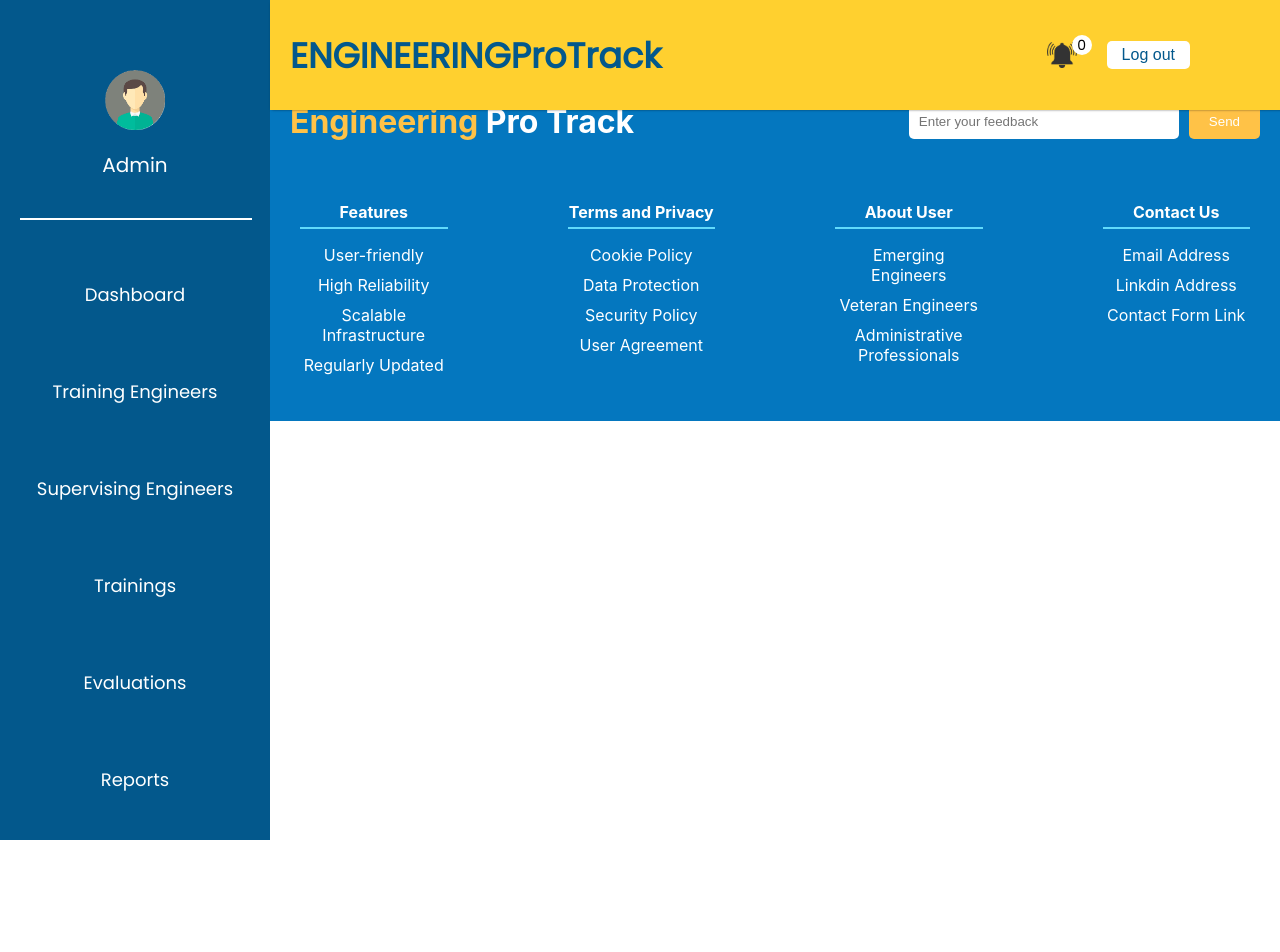
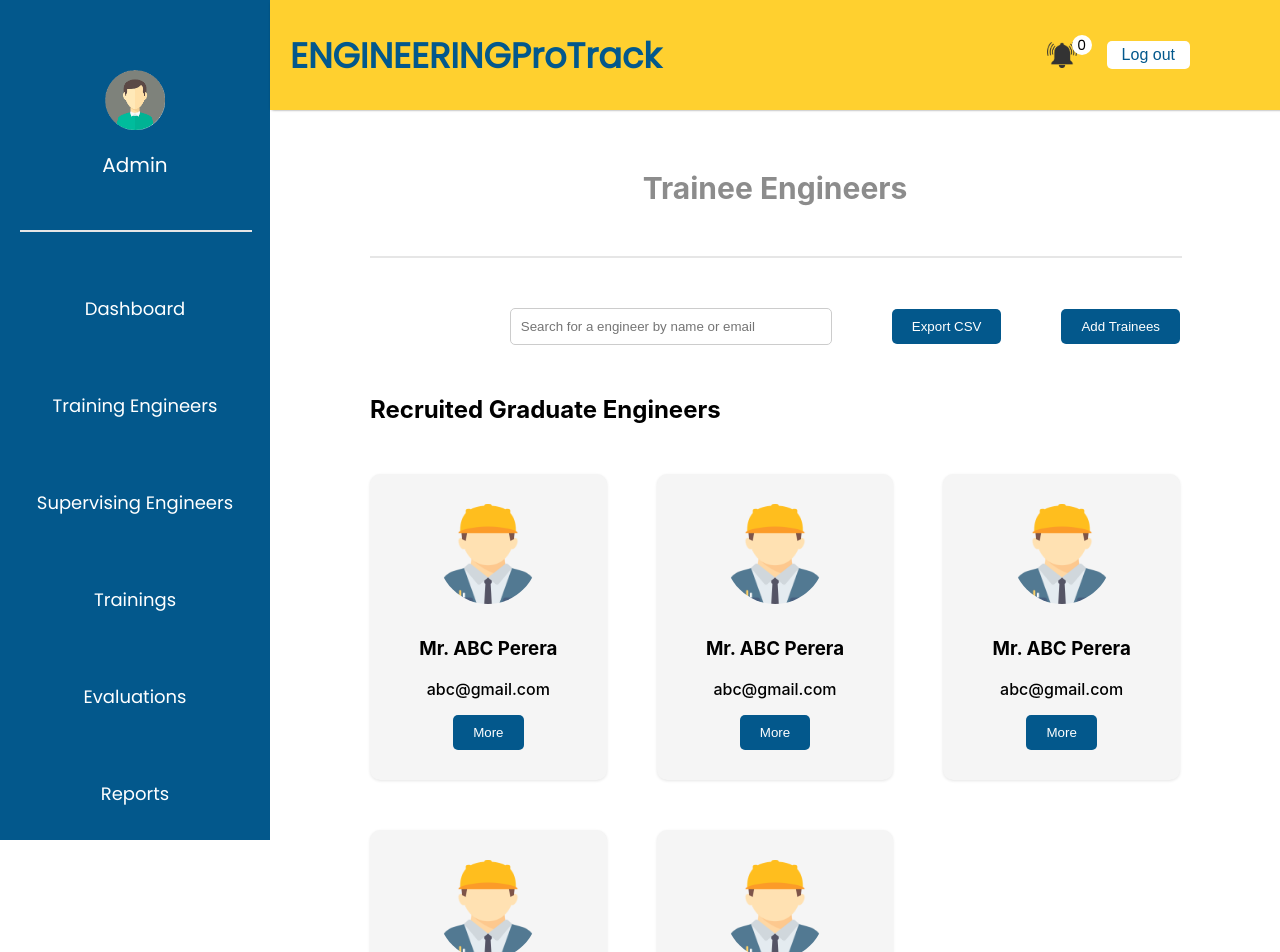
Before and after one commit to NethmaaJay26/Eng_Tracking_FrontEnd, a React (Create React App) app: page /engineers in a window 1280 px wide. Shown: the top 952 px of the page. Before the commit the page ends 800 px from the top, so only its background shows below. Built offline with nearby package versions, Linux system fonts and the light colour scheme.

Commit message:
hr-trainee page

```diff
--- /dev/null
+++ b/src/Pages/CSS/Engineers.css
@@ -0,0 +1,97 @@
+.engineers {
+    margin-left: 270px;
+    padding: 100px;
+    margin-top: 50px;
+  }
+  .engineers h1{
+    font-size: 30px;
+    margin-bottom: 50px;
+    justify-content: left;
+    color: rgb(140, 140, 140);
+  }
+
+  hr {
+    width: 100%;
+    border: 1px solid rgb(230, 230, 230);
+    margin-top: 20px;
+    margin-bottom: 10px;
+  }
+
+  .top-bar {
+    display: flex;
+    justify-content: right;
+    gap:50px;
+    align-items: center;
+    margin-bottom: 20px;
+    margin-top: 50px;
+  }
+
+  .top-bar input {
+    padding: 10px;
+    width: 300px;
+    border: 1px solid #ccc;
+    border-radius: 5px;
+  }
+
+  .top-bar button {
+    padding: 10px 20px;
+    border: none;
+    border-radius: 5px;
+    background-color: #03588C;
+    color: white;
+    cursor: pointer;
+    margin-left: 10px;
+  }
+
+  .top-bar button:hover {
+    background-color: #024a6e;
+  }
+
+  .section {
+    margin-top: 50px;
+  }
+
+  .section h2 {
+    margin-bottom: 50px;
+    justify-content: left;
+    display: flex;
+  }
+
+  .engineer-grid {
+    display: grid;
+    grid-template-columns: repeat(auto-fill, minmax(200px, 1fr));
+    gap: 50px;
+  }
+
+  .engineer-card {
+    background-color: #f5f5f5;
+    padding: 30px;
+    border-radius: 10px;
+    text-align: center;
+    box-shadow: 0 1px 3px rgba(0,0,0,0.1);
+  }
+
+  .engineer-card img {
+    width: 100px;
+    height: 100px;
+    border-radius: 50%;
+    margin-bottom: 10px;
+  }
+
+  .engineer-card p {
+    font-size: 16px;
+    font-weight: 500;
+  }
+
+  .engineer-card button {
+    padding: 10px 20px;
+    border: none;
+    border-radius: 5px;
+    background-color: #03588C;
+    color: white;
+    cursor: pointer;
+  }
+
+  .engineer-card button:hover {
+    background-color: #024a6e;
+  }
--- a/src/Pages/Engineers.jsx
+++ b/src/Pages/Engineers.jsx
@@ -1,10 +1,53 @@
-import React from 'react'
+import React from 'react';
+import './CSS/Engineers.css';
+import engineerIcon from '../Components/Assets/engineerIcon.png'; // Replace with actual path
 
 export default function Engineers() {
+  const engineers = [
+    //  engineersdata
+    { name: 'Mr. ABC Perera', email: 'abc@gmail.com' },
+    { name: 'Mr. ABC Perera', email: 'abc@gmail.com' },
+    { name: 'Mr. ABC Perera', email: 'abc@gmail.com' },
+    { name: 'Mr. ABC Perera', email: 'abc@gmail.com' },
+    { name: 'Mr. ABC Perera', email: 'abc@gmail.com' },
+  ];
+
   return (
     <div className='engineers'>
-      <h1>Engineers</h1>
+      <h1>Trainee Engineers</h1>
+      <hr />
+      <div className='top-bar'>
+        <input type="text" placeholder="Search for a engineer by name or email" />
+        <button>Export CSV</button>
+        <button>Add Trainees</button>
+      </div>
+      <div className='section'>
+        <h2>Recruited Graduate Engineers</h2>
+        <div className='engineer-grid'>
+          {engineers.map((engineer, index) => (
+            <div className='engineer-card' key={index}>
+              <img src={engineerIcon} alt="Engineer" />
+              <h3>{engineer.name}</h3>
+              <p>{engineer.email}</p>
+              <button>More</button>
+            </div>
+          ))}
+        </div>
 
+      </div>
+      <div className='section'>
+        <h2>Experienced Trainee Engineers</h2>
+        <div className='engineer-grid'>
+          {engineers.map((engineer, index) => (
+            <div className='engineer-card' key={index}>
+              <img src={engineerIcon} alt="Engineer" />
+              <h3>{engineer.name}</h3>
+              <p>{engineer.email}</p>
+              <button>More</button>
+            </div>
+          ))}
+        </div>
+      </div>
     </div>
-  )
+  );
 }
```
Also changed, not shown: src/Components/Assets/engineerIcon.png (added).
